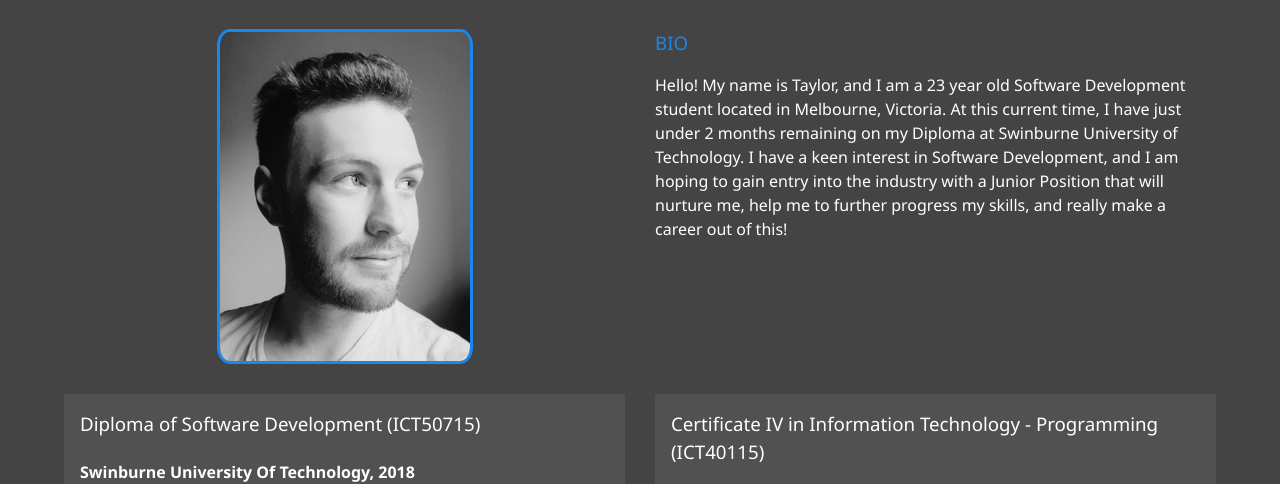
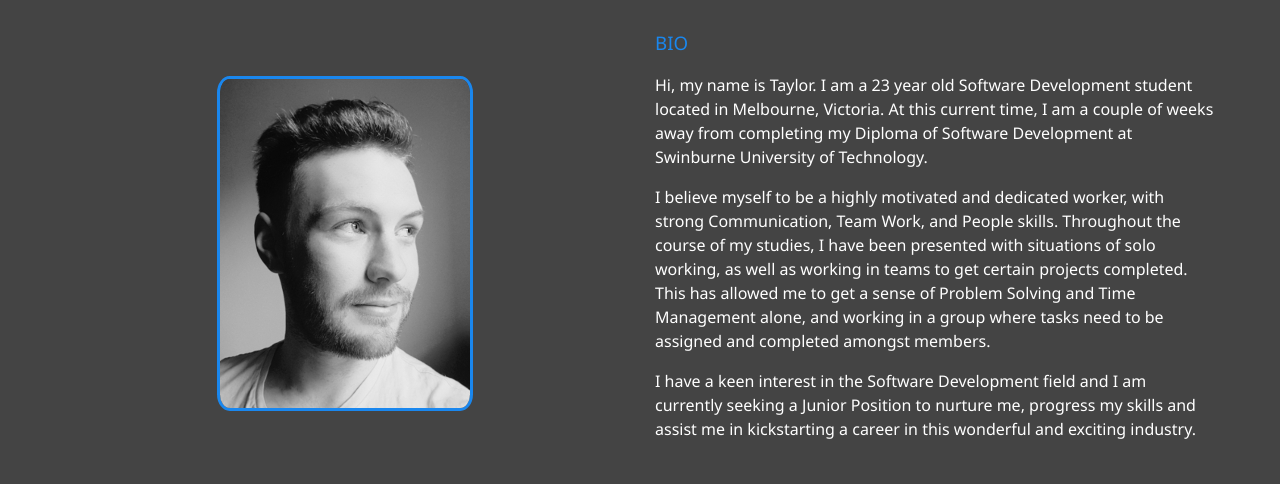
Before and after one commit to Tjandesn/WebPortfolio, a website: page dist/about.html in a window 1280 px wide. Shown: the part 253-737 px from the top of the page. Drawn offline with Linux system fonts and the light colour scheme.

Commit message:
text changes

```diff
--- a/dist/about.html
+++ b/dist/about.html
@@ -1,13 +1,16 @@
 <!DOCTYPE html>
 <html lang="en">
-
   <head>
-    <meta charset="UTF-8">
-    <meta name="viewport" content="width=device-width, initial-scale=1.0">
-    <meta http-equiv="X-UA-Compatible" content="ie=edge">
-    <link rel="stylesheet" href="https://use.fontawesome.com/releases/v5.3.1/css/all.css" integrity="sha384-mzrmE5qonljUremFsqc01SB46JvROS7bZs3IO2EmfFsd15uHvIt+Y8vEf7N7fWAU"
-        crossorigin="anonymous">
-    <link rel="stylesheet" href="css/main.css">
+    <meta charset="UTF-8" />
+    <meta name="viewport" content="width=device-width, initial-scale=1.0" />
+    <meta http-equiv="X-UA-Compatible" content="ie=edge" />
+    <link
+      rel="stylesheet"
+      href="https://use.fontawesome.com/releases/v5.3.1/css/all.css"
+      integrity="sha384-mzrmE5qonljUremFsqc01SB46JvROS7bZs3IO2EmfFsd15uHvIt+Y8vEf7N7fWAU"
+      crossorigin="anonymous"
+    />
+    <link rel="stylesheet" href="css/main.css" />
     <title>About Me</title>
   </head>
 
@@ -20,96 +23,140 @@
       </div>
 
       <nav class="menu">
-            <div class="menu-branding">
-                <div class="portrait">
-
-                </div>
-            </div>
+        <div class="menu-branding"><div class="portrait"></div></div>
         <ul class="menu-nav">
           <li class="nav-item">
-                    <a href="index.html" class="nav-link">
-                        Home
-                    </a>
+            <a href="index.html" class="nav-link"> Home </a>
           </li>
           <li class="nav-item current">
-                    <a href="about.html" class="nav-link">
-                        About Me
-                    </a>
+            <a href="about.html" class="nav-link"> About Me </a>
           </li>
           <li class="nav-item">
-                    <a href="work.html" class="nav-link">
-                        My Work
-                    </a>
+            <a href="work.html" class="nav-link"> My Work </a>
           </li>
           <li class="nav-item">
-                    <a href="contact.html" class="nav-link">
-                        How To Reach Me
-                    </a>
+            <a href="contact.html" class="nav-link"> How To Reach Me </a>
           </li>
         </ul>
       </nav>
     </header>
 
     <main id="about">
-        <h1 class="lg-heading">
-            About <span class="text-secondary">Me</span>
-        </h1>
-        <h2 class="sm-heading">
-            Let me tell you a few things about myself...
-        </h2>
+      <h1 class="lg-heading">About <span class="text-secondary">Me</span></h1>
+      <h2 class="sm-heading">Let me tell you a few things about myself...</h2>
       <div class="about-info">
-            <img src="img/portrait.jpg" alt="Taylor Anderson" class="bio-image">
+        <img src="img/portrait.jpg" alt="Taylor Anderson" class="bio-image" />
 
         <div class="bio">
           <h3 class="text-secondary">BIO</h3>
-                <p>Hello! My name is Taylor, and I am a 23 year old Software Development
-                    student located in Melbourne, Victoria. At this current time, I have
-                    just under 2 months remaining on my Diploma at Swinburne University of
-                    Technology. I have a keen interest in Software Development, and I am
-                    hoping to gain entry into the industry with a Junior Position that will
-                    nurture me, help me to further progress my skills, and really make a
-                    career out of this! <br>
+          <p>
+            Hi, my name is Taylor. I am a 23 year old Software Development
+            student located in Melbourne, Victoria. At this current time, I am a
+            couple of weeks away from completing my Diploma of Software
+            Development at Swinburne University of Technology. <br />
+          </p>
+          <p>
+            I believe myself to be a highly motivated and dedicated worker, with
+            strong Communication, Team Work, and People skills. Throughout the
+            course of my studies, I have been presented with situations of solo
+            working, as well as working in teams to get certain projects
+            completed. This has allowed me to get a sense of Problem Solving and
+            Time Management alone, and working in a group where tasks need to be
+            assigned and completed amongst members. <br />
+          </p>
+          <p>
+            I have a keen interest in the Software Development field and I am
+            currently seeking a Junior Position to nurture me, progress my
+            skills and assist me in kickstarting a career in this wonderful and
+            exciting industry.
           </p>
         </div>
 
         <!--
           <div class="job job-3">
+
+
+
+
+
+
+
+
               <h3>Job Placeholder</h3>
+
+
+
+
+
+
+
+
               <h4>Position Placeholder</h4>
+
+
+
+
+
+
+
+
               <p>Lorem ipsum dolor sit amet consectetur adipisicing elit. Inventore quos ut, maiores voluptatem
+
+
+
+
+
+
+
+
                   minima nostrum deserunt! Provident inventore vel odio!</p>
+
+
+
+
+
+
+
+
           </div>
         -->
 
         <div class="job job-2">
           <h3>Diploma of Software Development (ICT50715)</h3>
           <h4>Swinburne University Of Technology, 2018</h4>
-                <p>Over the duration of this course, I gained experience developing in Industry Relevant languages,
-                    platforms and practices, with an emphasis on developing my Problem-Solving and Team-Work skills.
-                    The main languages focused on were C# WPF Applications, MySQL, XML, Basic JSON, ASP.Net MVC, and
-                    basic HTML and CSS.
-                    The main platforms focused on were Entity Framework and Microsoft Azure, whilst also learning
-                    useful software like Visual Studio Team Services (now Azure DevOps), Sparx Enterprise Architect,
-                    and more in-depth Microsoft Project.</p>
+          <p>
+            Over the duration of this course, I gained experience developing in
+            Industry Relevant languages, platforms and practices, with an
+            emphasis on developing my Problem-Solving and Team-Work skills. The
+            main languages focused on were C# WPF Applications, MySQL, XML,
+            Basic JSON, ASP.Net MVC, and basic HTML and CSS. The main platforms
+            focused on were Entity Framework and Microsoft Azure, whilst also
+            learning useful software like Visual Studio Team Services (now Azure
+            DevOps), Sparx Enterprise Architect, and more in-depth Microsoft
+            Project.
+          </p>
         </div>
 
         <div class="job job-1">
-                <h3>Certificate IV in Information Technology - Programming (ICT40115)</h3>
+          <h3>
+            Certificate IV in Information Technology - Programming (ICT40115)
+          </h3>
           <h4>Swinburne University of Technology, 2017</h4>
-                <p>Over the duration of this course, I learnt skill areas of Problem Solving, Database Design,
-                    Communication, Software Analysis and Design, and Project Management.
-                    Mainly focusing on C#, beginning with Console Applications and then moving onto WPF Applications,
-                    we also learnt MySQL databases, XML, Basics of JSON, and useful software like GitHub, Visual Studio
-                    Code, Visual Studio Enterprise, and Microsoft Project.</p>
+          <p>
+            Over the duration of this course, I learnt skill areas of Problem
+            Solving, Database Design, Communication, Software Analysis and
+            Design, and Project Management. Mainly focusing on C#, beginning
+            with Console Applications and then moving onto WPF Applications, we
+            also learnt MySQL databases, XML, Basics of JSON, and useful
+            software like GitHub, Visual Studio Code, Visual Studio Enterprise,
+            and Microsoft Project.
+          </p>
         </div>
       </div>
     </main>
 
-    <footer id="main-footer">
-        Copyright &copy; 2018
-    </footer>
+    <footer id="main-footer">Copyright &copy; 2018</footer>
 
     <script src="js/main.js"></script>
   </body>
-
 </html>
```
Also changed, not shown: dist/img/projects/project1.jpg (deleted). Lines whose indentation alone changed are shown as unchanged.
